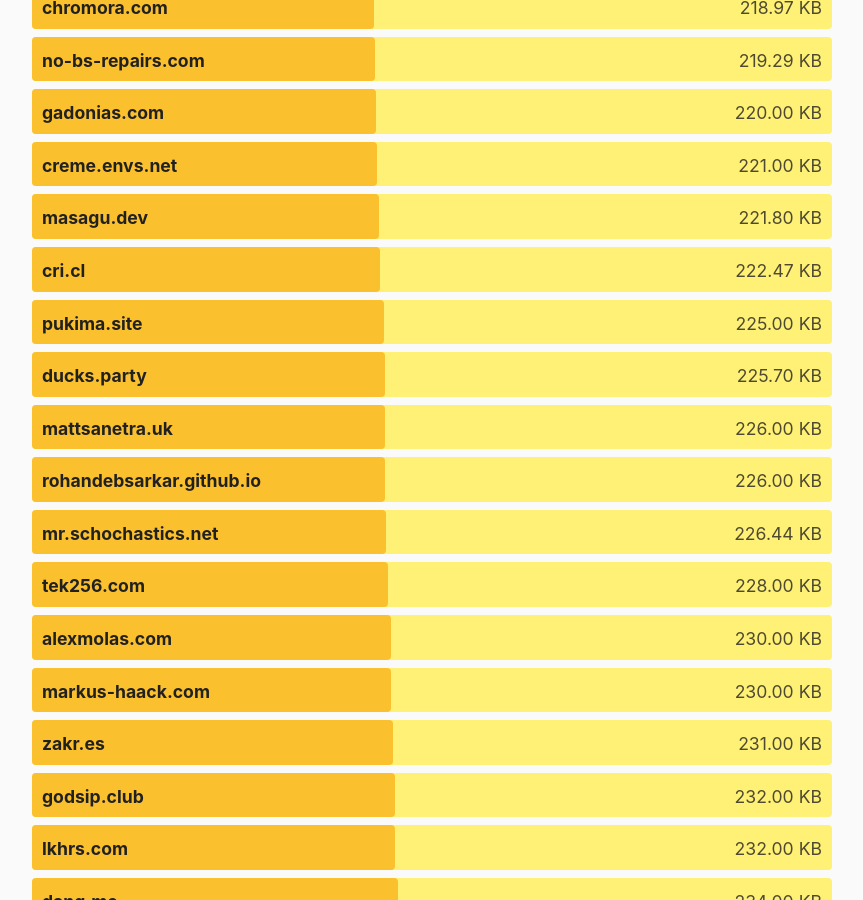
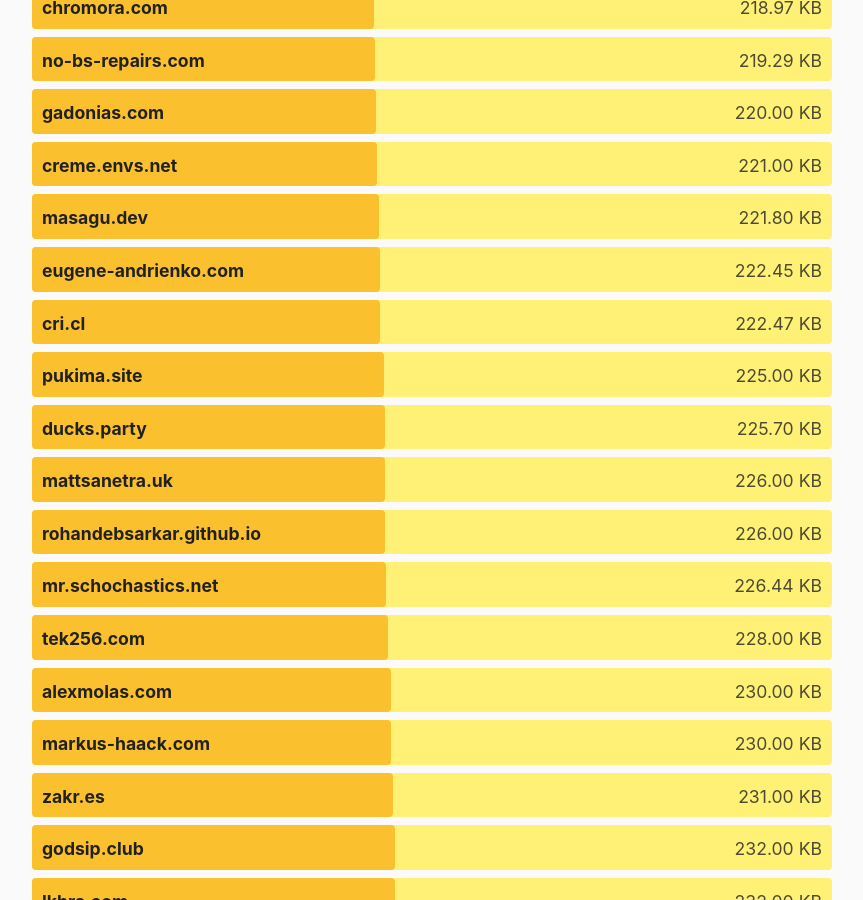
Before and after one commit to kevquirk/512kb.club, a Jekyll site: the page built from index.md, in a window 1280 px wide and 900 px high, scrolled down 36515 px. Shown: the whole window, without its empty margins (208-1071 px from the left). Built offline with Jekyll 4.4.1, drawn with Linux system fonts in a browser that asks for light colours.

Commit message:
Add https://eugene-andrienko.com to 512kb club

```diff
--- a/_data/sites.yml
+++ b/_data/sites.yml
@@ -4317,3 +4317,8 @@
   url: https://zwieratko.sk/
   size: 28.07
   last_checked: 2024-02-11
+
+- domain: eugene-andrienko.com
+  url: https://eugene-andrienko.com/
+  size: 222.45
+  last_checked: 2024-09-19
```
